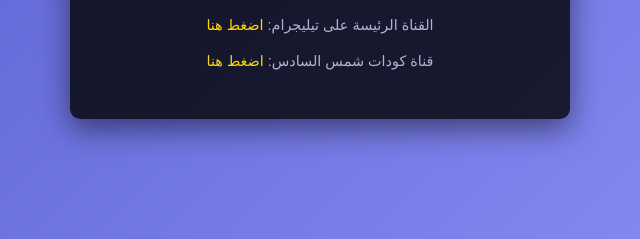
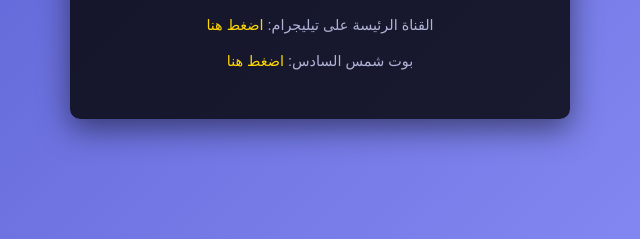
Before and after one commit to maneresp/sun, a plain HTML site: page index.html in a window 1280 px wide. Shown: the part 451-690 px from the top of the page, 320-960 px from the left. Drawn offline with Linux system fonts and the light colour scheme.

Commit message:
Update index.html

```diff
--- a/index.html
+++ b/index.html
@@ -105,7 +105,7 @@
         </div>
         <div class="footer">
             <p>القناة الرئيسة على تيليجرام: <a href="https://t.me/u153646" target="_blank">اضغط هنا</a></p>
-            <p>قناة كودات شمس السادس: <a href="https://t.me/+qYVVoN1zWOljNTEy" target="_blank">اضغط هنا</a></p>
+            <p>بوت شمس السادس: <a href="https://t.me/ShamsVI1Bot" target="_blank">اضغط هنا</a></p>
         </div>
     </div>
 
```
